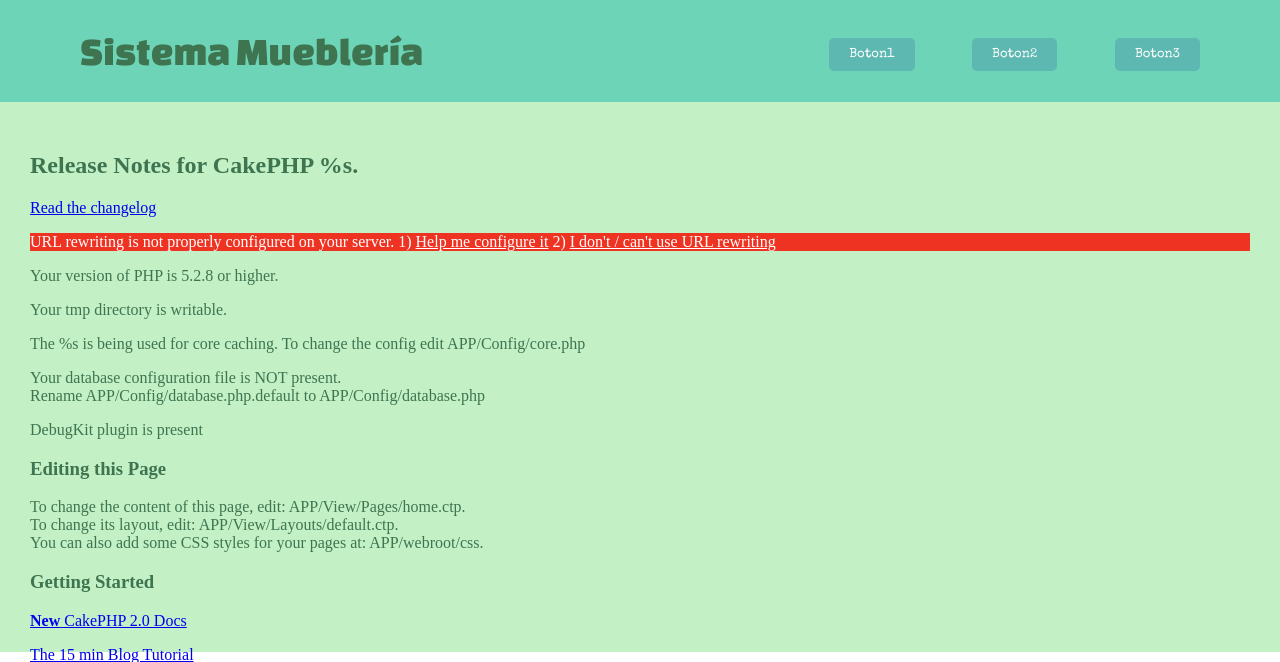
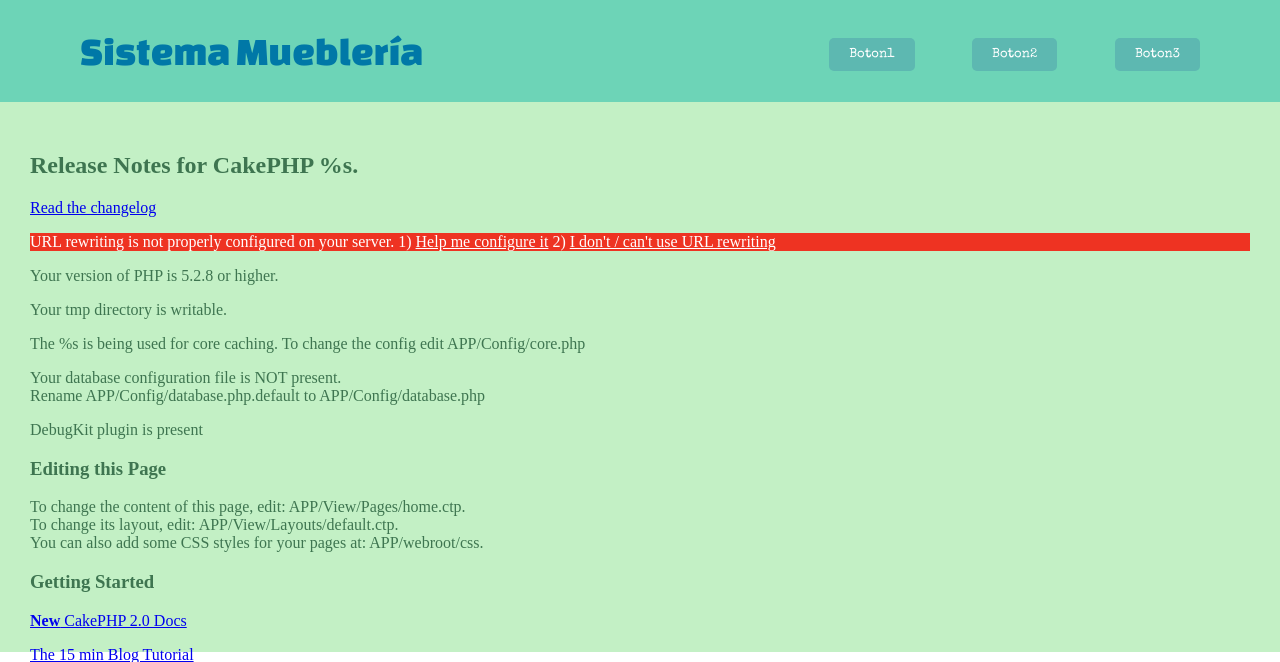
Before and after one commit to juliojm/Muebleria, a CakePHP app: the page made by app/View/Pages/home.ctp in a window 1280 px wide. Shown: the top 662 px of the page. Run offline with PHP 8.4 and a stand-in for CakePHP, Linux system fonts and the light colour scheme; the template is opened without the code that fills it, so the values that code supplies are empty; some libraries are stand-ins or nearby versions.

Commit message:
Color del encabezado

```diff
--- a/app/webroot/css/default.css
+++ b/app/webroot/css/default.css
@@ -48,7 +48,7 @@
 
 	#letras{
 		font-family: 'Changa One', cursive;
-		color:#3E7550;
+		color:#0078A7;
 		font-size:40px;
 		margin-left:50px;
 		margin-right:50px;
```
